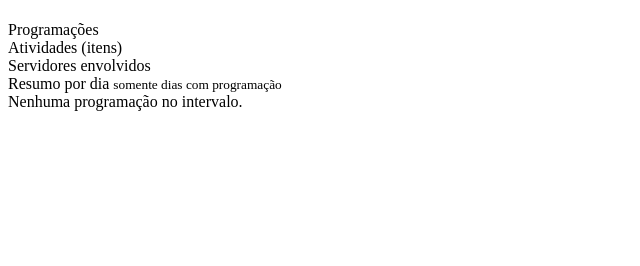
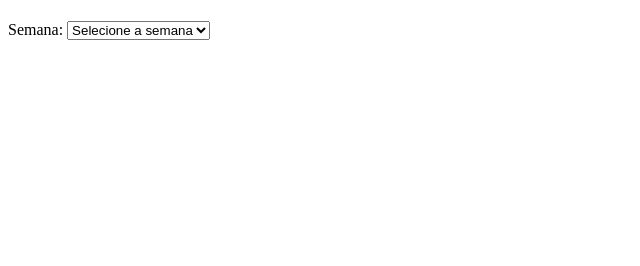
Before and after one commit to MarceloAnsilago/NovoGerenciadorDeAtividades, a Django app: template programar_atividades/templates/programar_atividades/_relatorios.html in a window 1280 px wide. Shown: the part 34-300 px from the top of the page, without its empty margins (0-640 px from the left). Run offline with Django 5.2, Linux system fonts and the light colour scheme; the template is opened without the code that fills it, so the values that code supplies are empty; parts of the project's set-up code (start-up, migrations or seed data) failed here and were passed over.

Commit message:
selecbox semansas

```diff
--- a/programar_atividades/templates/programar_atividades/_relatorios.html
+++ b/programar_atividades/templates/programar_atividades/_relatorios.html
@@ -1,4 +1,3 @@
-{# NÃO herda base. É um parcial para ser injetado #}
 <div class="mt-5">
   <h2 class="h4 d-flex align-items-center gap-2">
     <i class="bi bi-graph-up"></i> Relatórios
@@ -7,71 +6,15 @@
     </small>
   </h2>
 
-  <div class="row g-3 mt-1">
-    <div class="col-md-4">
-      <div class="card shadow-sm">
-        <div class="card-body">
-          <div class="text-muted small">Programações</div>
-          <div class="fs-3 fw-bold">{{ total_programacoes }}</div>
-        </div>
-      </div>
-    </div>
-    <div class="col-md-4">
-      <div class="card shadow-sm">
-        <div class="card-body">
-          <div class="text-muted small">Atividades (itens)</div>
-          <div class="fs-3 fw-bold">{{ total_itens }}</div>
-        </div>
-      </div>
-    </div>
-    <div class="col-md-4">
-      <div class="card shadow-sm">
-        <div class="card-body">
-          <div class="text-muted small">Servidores envolvidos</div>
-          <div class="fs-3 fw-bold">{{ total_servidores }}</div>
-        </div>
-      </div>
-    </div>
-  </div>
-
-  <div class="card shadow-sm mt-4">
-    <div class="card-header d-flex justify-content-between align-items-center">
-      <span class="fw-semibold">Resumo por dia</span>
-      <small class="text-muted">somente dias com programação</small>
-    </div>
-    <div class="card-body">
-      {% if dias %}
-        <div class="table-responsive">
-          <table class="table table-sm align-middle">
-            <thead class="table-light">
-              <tr>
-                <th>Data</th>
-                <th class="text-center">Atividades</th>
-                <th class="text-center">Servidores</th>
-                <th class="text-center">Status</th>
-              </tr>
-            </thead>
-            <tbody>
-              {% for d in dias %}
-                <tr>
-                  <td>{{ d.data|date:"d/m/Y" }}</td>
-                  <td class="text-center">{{ d.qtd_itens }}</td>
-                  <td class="text-center">{{ d.qtd_servidores }}</td>
-                  <td class="text-center">
-                    {% if d.concluida %}
-                      <span class="badge bg-success"><i class="bi bi-check2"></i> Concluída</span>
-                    {% else %}
-                      <span class="badge bg-secondary">Aberta</span>
-                    {% endif %}
-                  </td>
-                </tr>
-              {% endfor %}
-            </tbody>
-          </table>
-        </div>
-      {% else %}
-        <div class="alert alert-light border mb-0">Nenhuma programação no intervalo.</div>
-      {% endif %}
-    </div>
+  <div class="mt-3 d-flex align-items-center gap-2">
+    <label for="select-semana" class="mb-0 small text-muted">Semana:</label>
+    <select id="select-semana" class="form-select form-select-sm w-auto">
+      <option value="">Selecione a semana</option>
+      {% for s in semanas %}
+        <option value="{{ s.index }}" data-inicio="{{ s.inicio.isoformat }}" data-fim="{{ s.fim.isoformat }}">
+          {{ s.label }}
+        </option>
+      {% endfor %}
+    </select>
   </div>
 </div>
```
Also changed, not shown: programar_atividades/views.py (+35 -55 lines).
